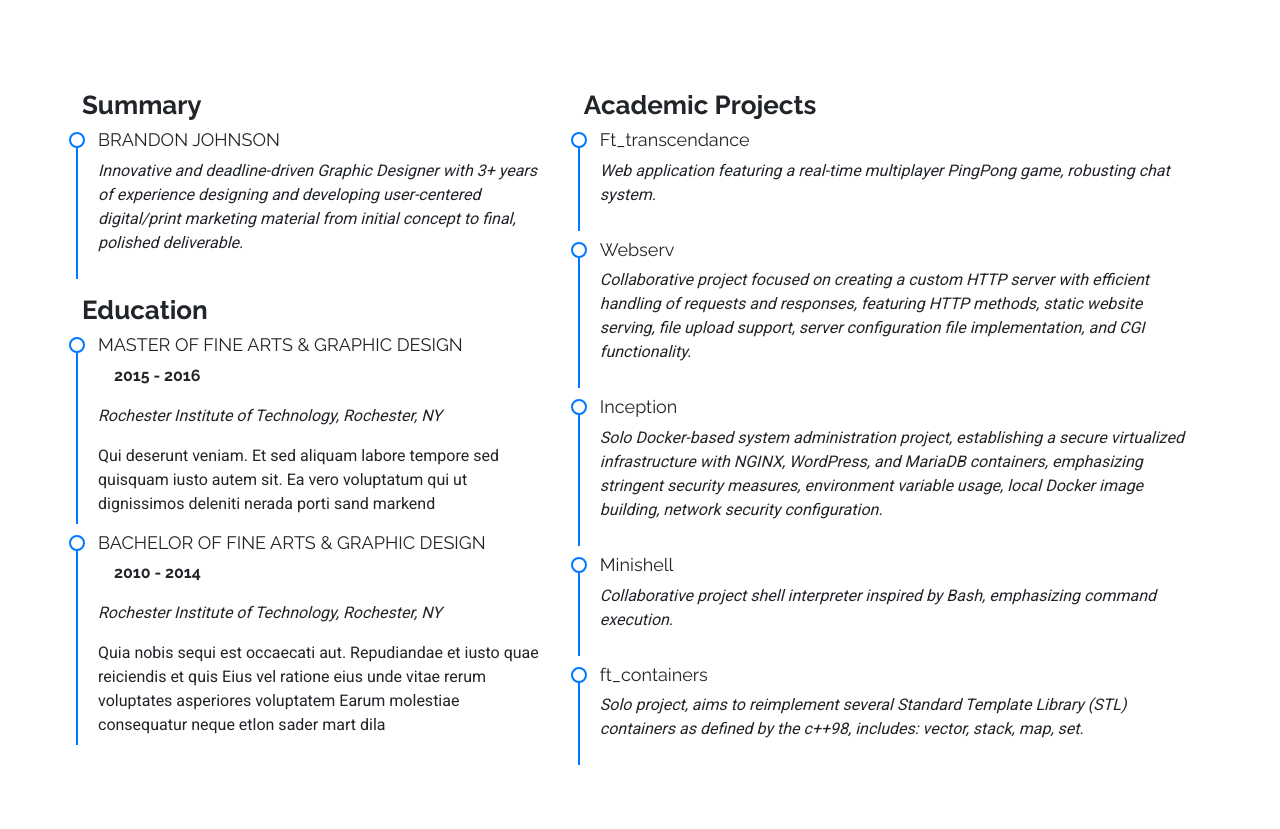
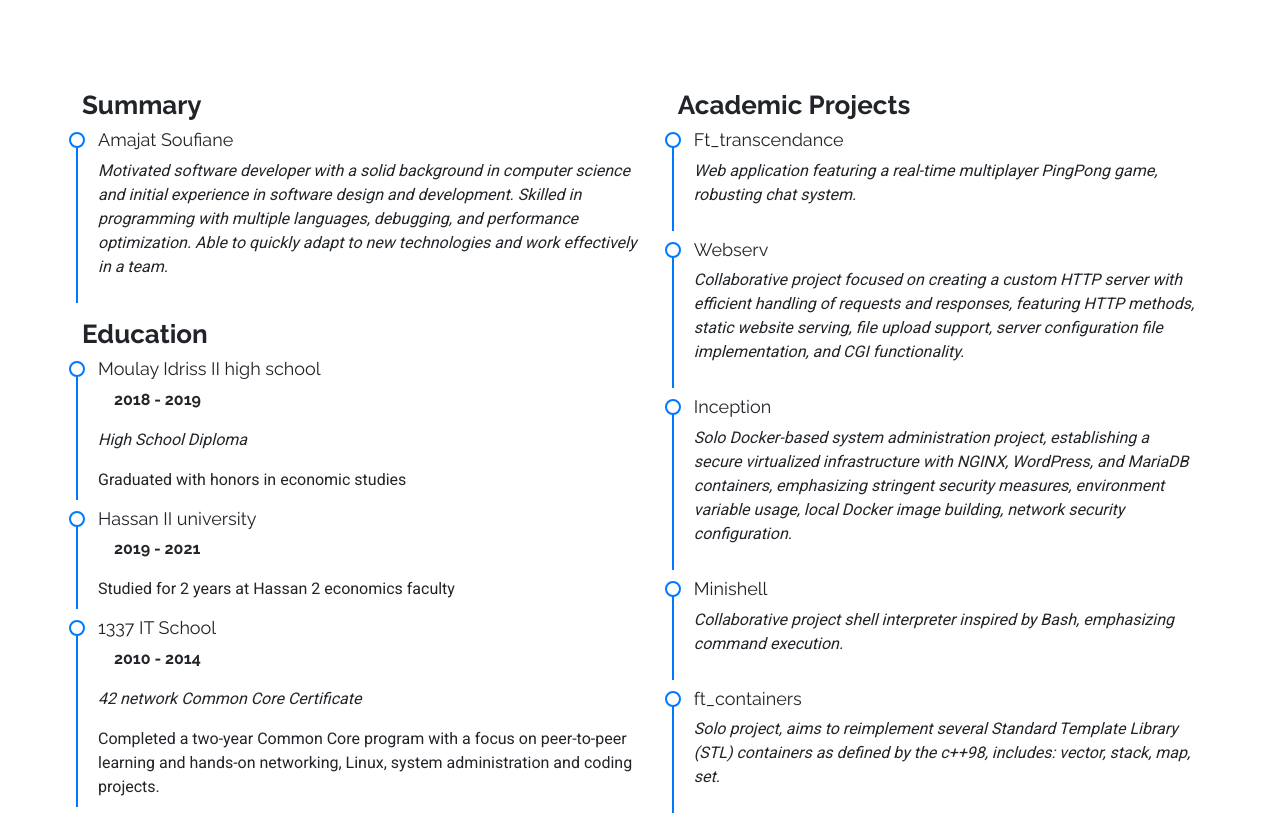
Before and after one commit to soufiane-amt/My-Portfolio, a Next.js app: page / in a window 1280 px wide. Before the commit the page ends 800 px from the top, so only its background shows below. Built offline with nearby package versions, Linux system fonts and the light colour scheme.

Commit message:
Fixing arrangment of location and  Diploma

```diff
--- a/src/app/components/Resume.tsx
+++ b/src/app/components/Resume.tsx
@@ -4,21 +4,39 @@ import style from '../styles/Resume.module.css'
 import React from 'react';
 
 
+const ResumeSummary = {
+    name : "Amajat Soufiane",
+    summary : "Motivated software developer with a solid background in computer science and initial\
+    experience in software design and development. Skilled in programming with\
+    multiple languages, debugging, and performance optimization. Able to quickly adapt\
+    to new technologies and work effectively in a team."
+}
 
 const educationInfoArr = [
     {
-        diplomaName :"MASTER OF FINE ARTS & GRAPHIC DESIGN",
-        duration: "2015 - 2016" ,
-        location : "Rochester Institute of Technology, Rochester, NY" ,
-        description : "Qui deserunt veniam. Et sed aliquam labore tempore sed quisquam iusto autem sit. Ea vero voluptatum qui ut dignissimos deleniti nerada porti sand markend",
+        diplomaName :"High School Diploma",
+        duration: "2018 - 2019" ,
+        location : "Moulay Idriss II high school" ,
+        description : "Graduated with honors in economic studies",
     },
     {
-        diplomaName :"BACHELOR OF FINE ARTS & GRAPHIC DESIGN",
+        diplomaName :"",
+        duration: "2019 - 2021" ,
+        location : "Hassan II university" ,
+        description : "Studied for 2 years at Hassan 2 economics faculty",
+    },
+    {
+        diplomaName :"42 network Common Core Certificate",
         duration: "2010 - 2014" ,
-        location : "Rochester Institute of Technology, Rochester, NY" ,
-        description : "Quia nobis sequi est occaecati aut. Repudiandae et iusto quae reiciendis et quis Eius vel ratione eius unde vitae rerum voluptates asperiores voluptatem Earum molestiae consequatur neque etlon sader mart dila",
+        location : "1337 IT School" ,
+        description : "Completed a two-year Common Core\
+        program with a focus on peer-to-peer\
+        learning and hands-on networking,\
+        Linux, system administration and\
+        coding projects.",
     },
 ]
+
 
 const academicProjects = [
     {
@@ -73,9 +91,9 @@ const EductionUnits: React.FC<{educationInfo: EductionUnitsType }> = ({education
             <div className='f_famil_raleway '>
                 <div className={`${style.circle}`}></div>
                 <div className={`${style.resume_section} ms-3`}>
-                    <h4 className={`fw_18_px ${style.sub_title_styling}`}>{educationInfo.diplomaName}</h4>
+                    <h4 className={`fw_18_px ${style.sub_title_styling}`}>{educationInfo.location}</h4>
                     <p className='ps-3 fw-bold'>{educationInfo.duration}</p>
-                    <p className={`fw_16_px f_famil_roboto f_style_italic `}>{educationInfo.location}</p>
+                    <p className={`fw_16_px f_famil_roboto f_style_italic `}>{educationInfo.diplomaName}</p>
                     <p className={`fw_16_px f_famil_roboto  `}>{educationInfo.description}</p>
                 </div>
             </div>
@@ -124,8 +142,8 @@ function ResumeSumary ()
                 <div className='d-flex align-items-start mb-3'>
                     <div className={`${style.circle}`}></div>
                     <div className={`${style.resume_section} ms-3`}>
-                        <h4 className={`fw_18_px ${style.sub_title_styling}`}>BRANDON JOHNSON</h4>
-                        <p className={`fw_16_px f_famil_roboto f_style_italic `}>Innovative and deadline-driven Graphic Designer with 3+ years of experience designing and developing user-centered digital/print marketing material from initial concept to final, polished deliverable.</p>
+                        <h4 className={`fw_18_px ${style.sub_title_styling}`}>{ResumeSummary.name}</h4>
+                        <p className={`fw_16_px f_famil_roboto f_style_italic `}>{ResumeSummary.summary}</p>
                     </div>
                 </div>
             </div>
```
